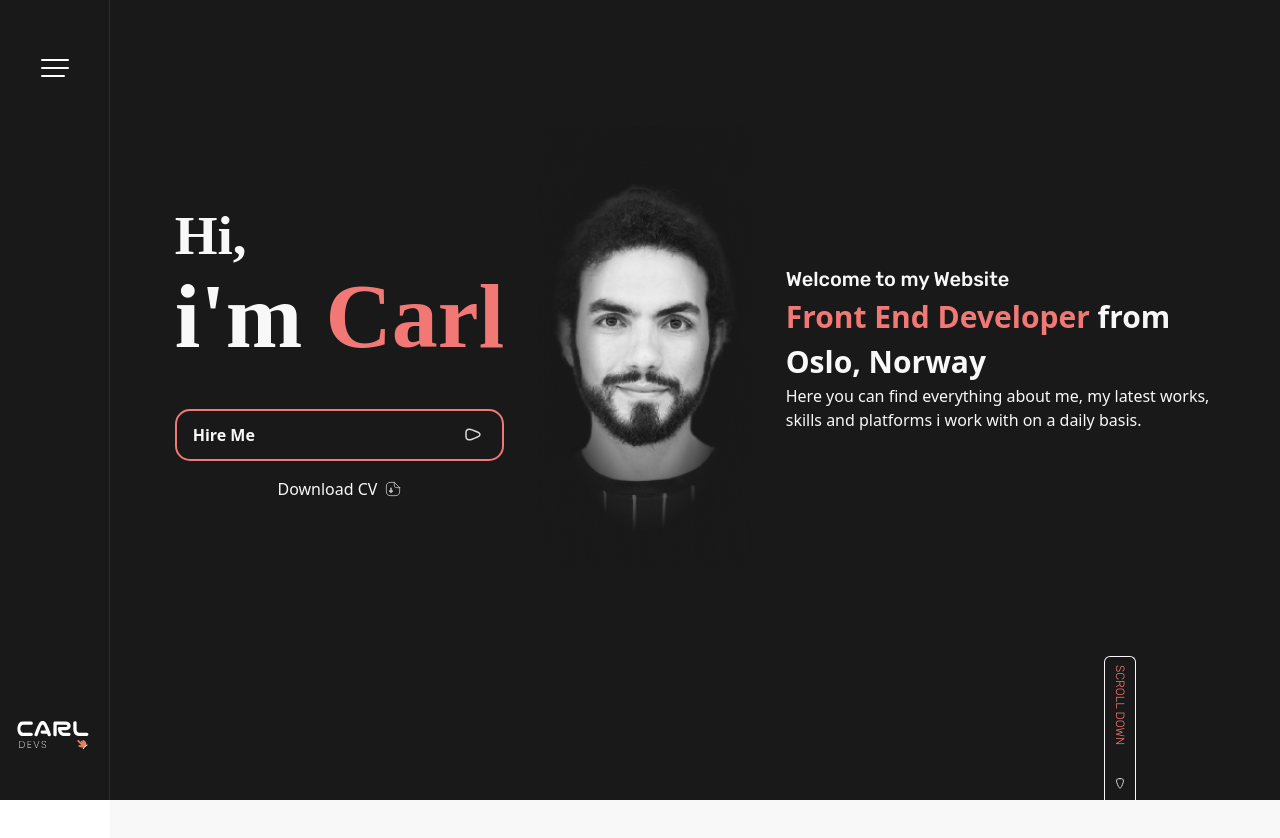
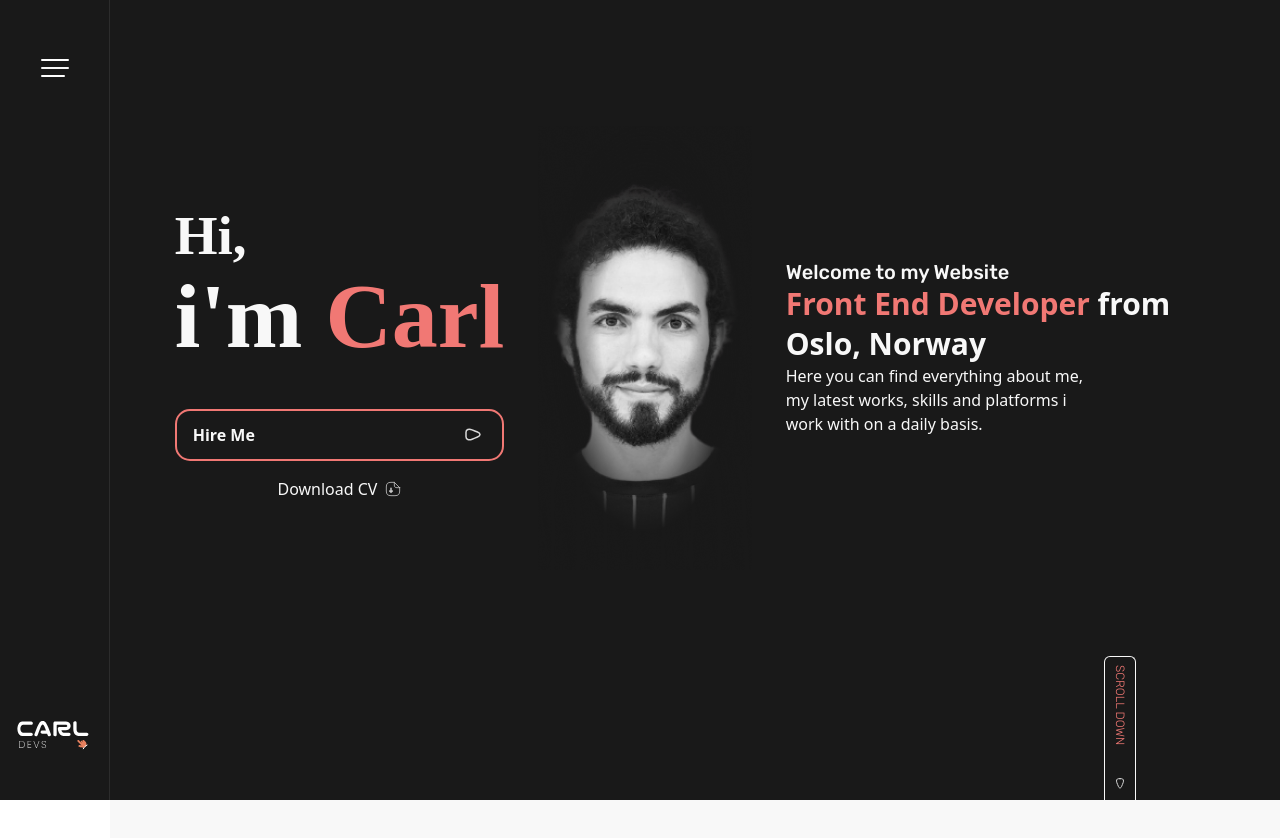
Before and after one commit to CarlLinusHedlund/CarlLinusHedlundDevs, a React (Vite) app: page / in a window 1280 px wide. Shown: the top 838 px of the page. Built offline with nearby package versions, Linux system fonts and the light colour scheme.

Commit message:
adds spacing between headings in large screen mode

```diff
--- a/src/components/main/home/herobanner.jsx
+++ b/src/components/main/home/herobanner.jsx
@@ -6,11 +6,11 @@ function HeroBanner() {
     <div className='flex justify-center items-center sm:items-start pb-40 sm:pt-10 lg:pb-36 w-full relative inner'>
       <div className="flex flex-col md:flex-row-reverse w-full h-full  md:items-center lg:justify-around ">
         <div className='hidden lg:flex flex-col w-[40%] z-10 whitespace-nowrap text-primaryWhite '>
-          <h3 className=' text-textBASE   font-rubik font-medium '>
+          <h3 className=' text-textBASE font-rubik font-medium leading-[1.5rem]  '>
             Welcome to my Website
           </h3>
-          <h2 className=' text-textLG font-bold '><span className=' text-primaryCoral text-textLG '>Front End Developer</span>  from <br /> Oslo, Norway</h2>
-          <p className=' text-textSM whitespace-normal '>Here you can find everything about me, my latest works, skills and platforms i work with on a daily basis. </p>
+          <h2 className=' leading-[2.5rem] text-textLG font-bold '><span className=' text-primaryCoral text-textLG '>Front End Developer</span>  from <br /> Oslo, Norway</h2>
+          <p className=' text-textSM whitespace-normal '>Here you can find everything about me, <br /> my latest works, skills and platforms i <br /> work with on a daily basis. </p>
         </div>
         <div className=' lg:w-[20%] max-h-[450px] md:h-full w-full flex justify-center relative md:w-2/5 '>
           {/* <img className='' src="./profile.png" alt="profile img" /> */}
```
